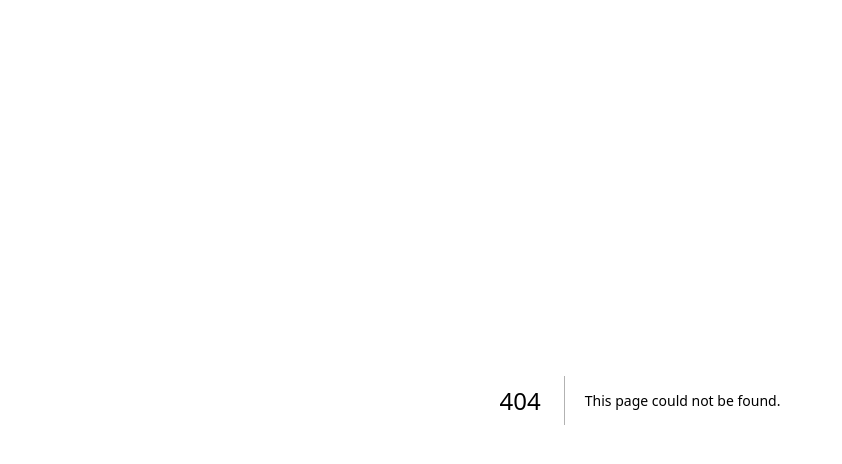
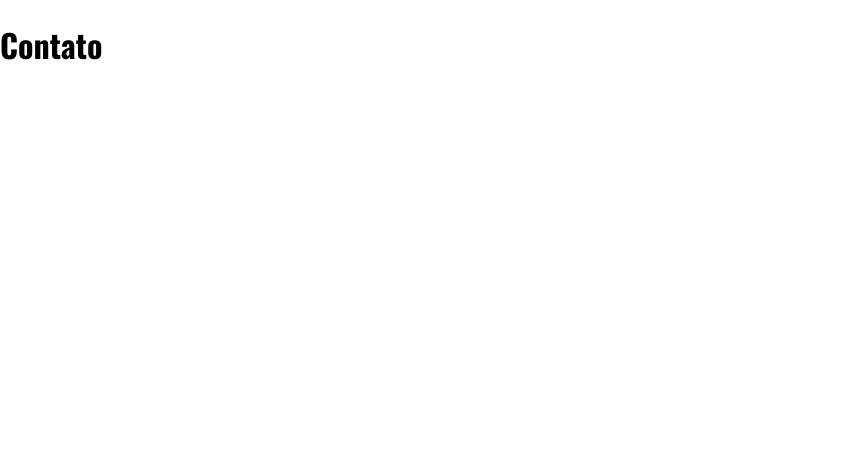
Before and after one commit to AndersonDevFernandes/bf6counter, a Next.js app: page /components/Contato in a window 1280 px wide. Before the commit this address had no page. Shown: the top 464 px of the page, without its empty margins (0-842 px from the left). Built offline with nearby package versions, Linux system fonts and the light colour scheme.

Commit message:
adição dos campos contato e sobre

```diff
--- /dev/null
+++ b/app/components/Contato/page.tsx
@@ -0,0 +1,9 @@
+"use client"
+
+export default function Contato() {
+  return (
+    <div>
+      <h1>Contato</h1>
+    </div>
+  )
+}
```
Also changed, not shown: app/components/Sobre/page.tsx (added, +9 -0 lines), app/components/Contato/Contato.tsx (added), app/components/Sobre/Sobre.css (added).
